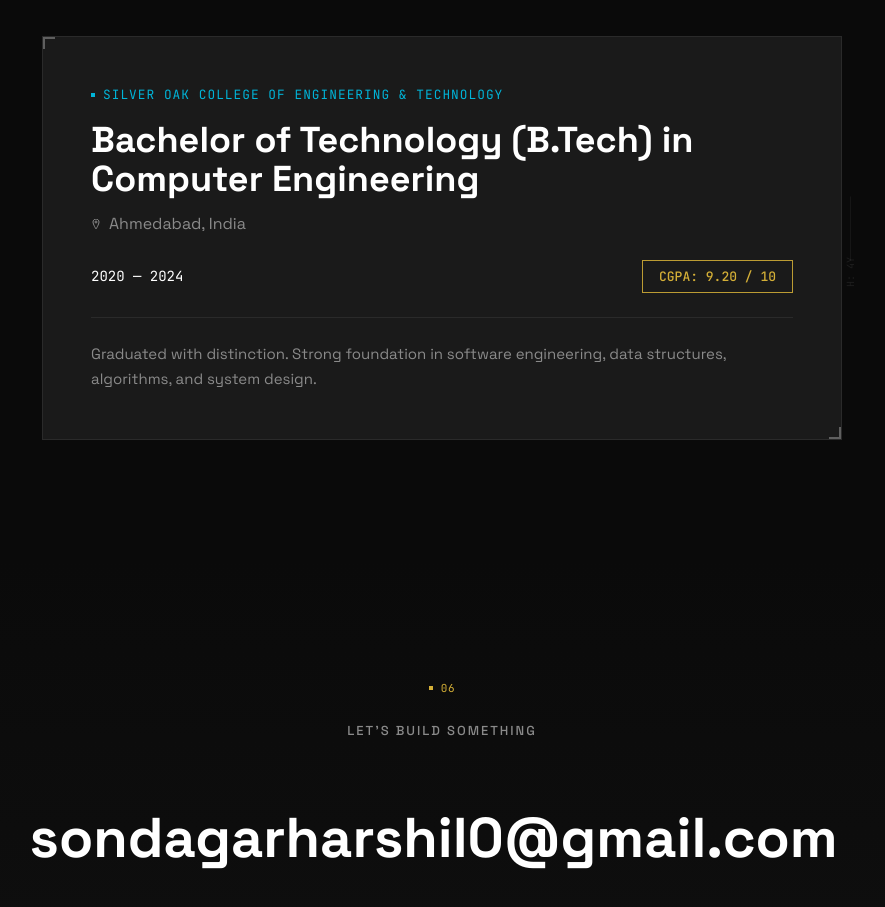
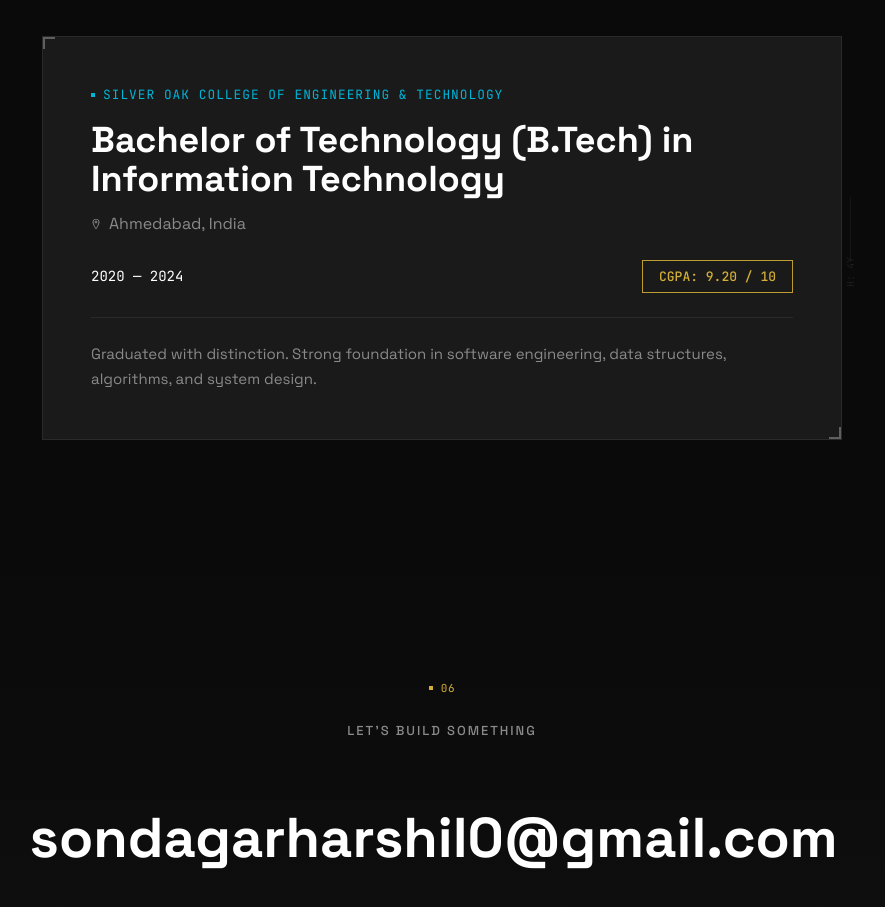
Before and after one commit to Harshil543/portfolio, a React (Vite) app: page / in a window 1280 px wide. Shown: the part 7140-8047 px from the top of the page, without its empty margins (198-1083 px from the left). Built offline with nearby package versions, Linux system fonts and the light colour scheme.

Commit message:
Update EducationSection.tsx

```diff
--- a/src/sections/EducationSection.tsx
+++ b/src/sections/EducationSection.tsx
@@ -83,7 +83,7 @@ export function EducationSection() {
               }}
             >
               <StaggeredTextReveal mode="line" threshold={0.1}>
-                Bachelor of Technology (B.Tech) in Computer Engineering
+                Bachelor of Technology (B.Tech) in Information Technology
               </StaggeredTextReveal>
             </h3>
 
```
